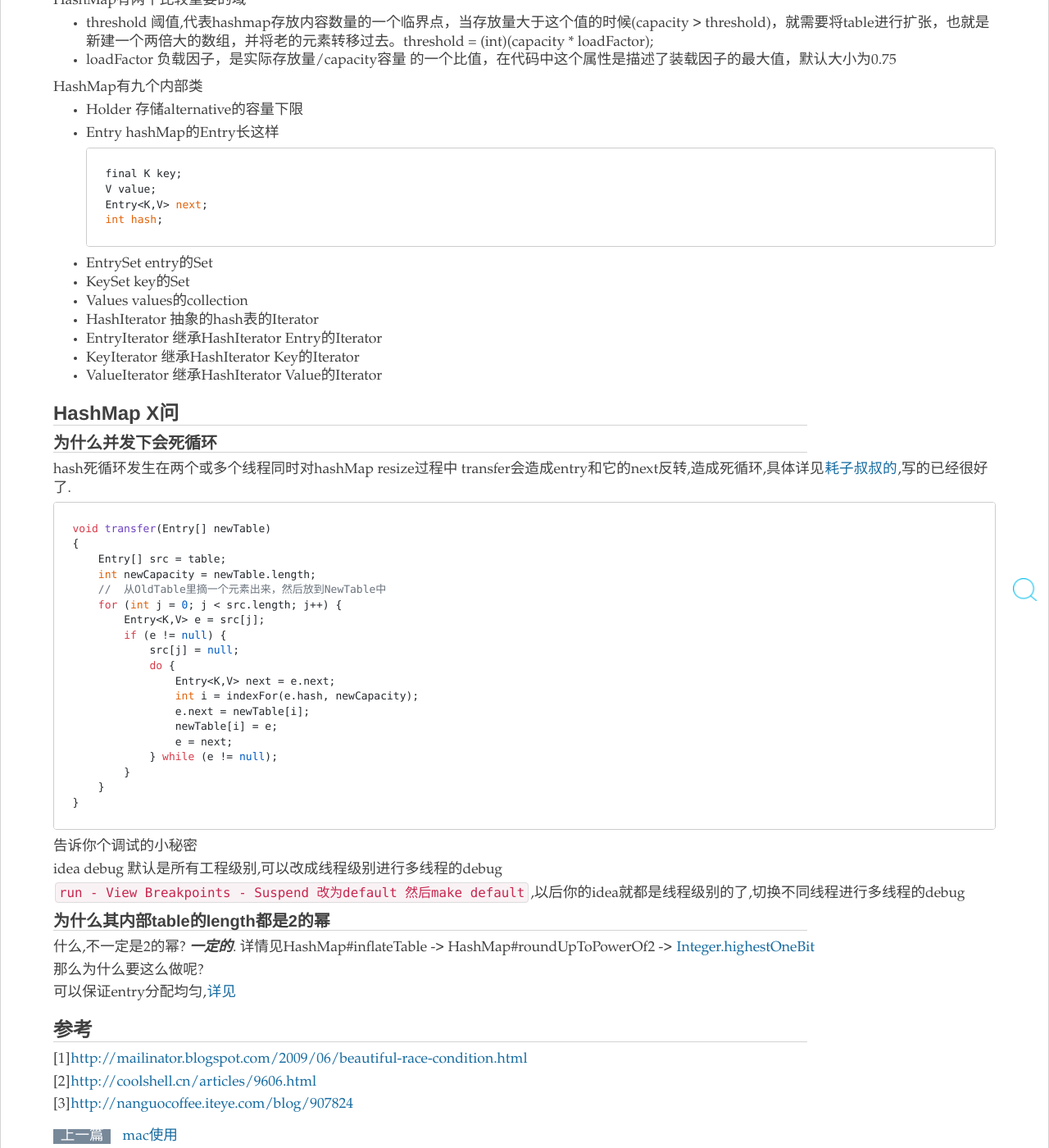
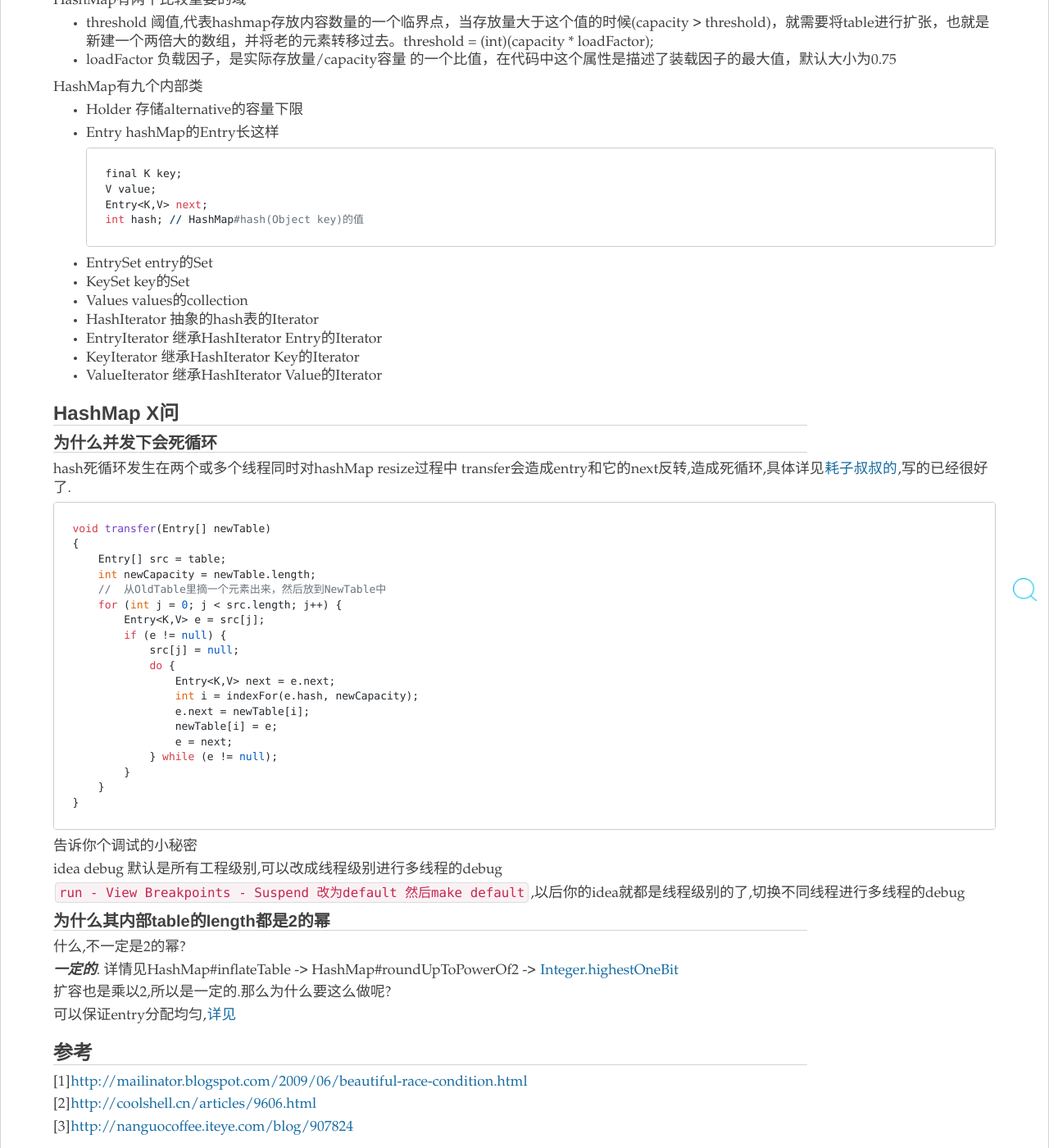
Before and after one commit to zy123a/lcj1992.github.com, a Jekyll site: the page built from _posts/java/jdk/2016-02-24-HashMap.md, in a window 1280 px wide and 1400 px high, scrolled down 1530 px. Shown: the whole window at 82% size. Built offline with Jekyll 4.4.1, drawn with Linux system fonts in a browser that asks for light colours; nearby versions of some CDN libraries; comment, search, counter and statistics services are not loaded.

Commit message:
equal hashCode

```diff
--- a/_posts/java/jdk/2016-02-24-HashMap.md
+++ b/_posts/java/jdk/2016-02-24-HashMap.md
@@ -61,7 +61,7 @@
         final K key;
         V value;
         Entry<K,V> next;
-        int hash;
+        int hash; // HashMap#hash(Object key)的值
 *   EntrySet entry的Set
 *   KeySet key的Set
 *   Values values的collection
@@ -105,9 +105,11 @@
 
 #### 为什么其内部table的length都是2的幂 {#table_size}
 
-什么,不一定是2的幂? ***一定的***. 详情见HashMap#inflateTable  -> HashMap#roundUpToPowerOf2 ->  [Integer.highestOneBit](/2016/03/07/Integer)
+什么,不一定是2的幂?
 
-那么为什么要这么做呢?
+***一定的***. 详情见HashMap#inflateTable  -> HashMap#roundUpToPowerOf2 ->  [Integer.highestOneBit](/2016/03/07/Integer)
+
+扩容也是乘以2,所以是一定的.那么为什么要这么做呢?
 
 可以保证entry分配均匀,[详见](/2016/03/12/equals_hashcode_example/indexFor)
 
```
Also changed, not shown: 1 other file.
